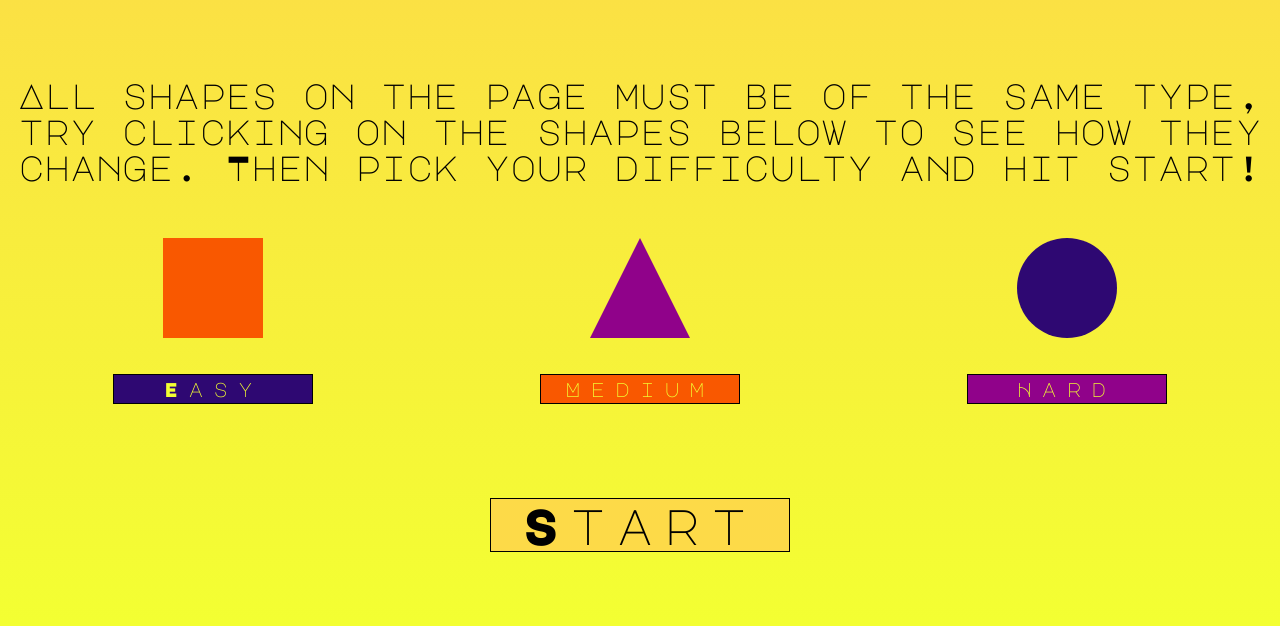
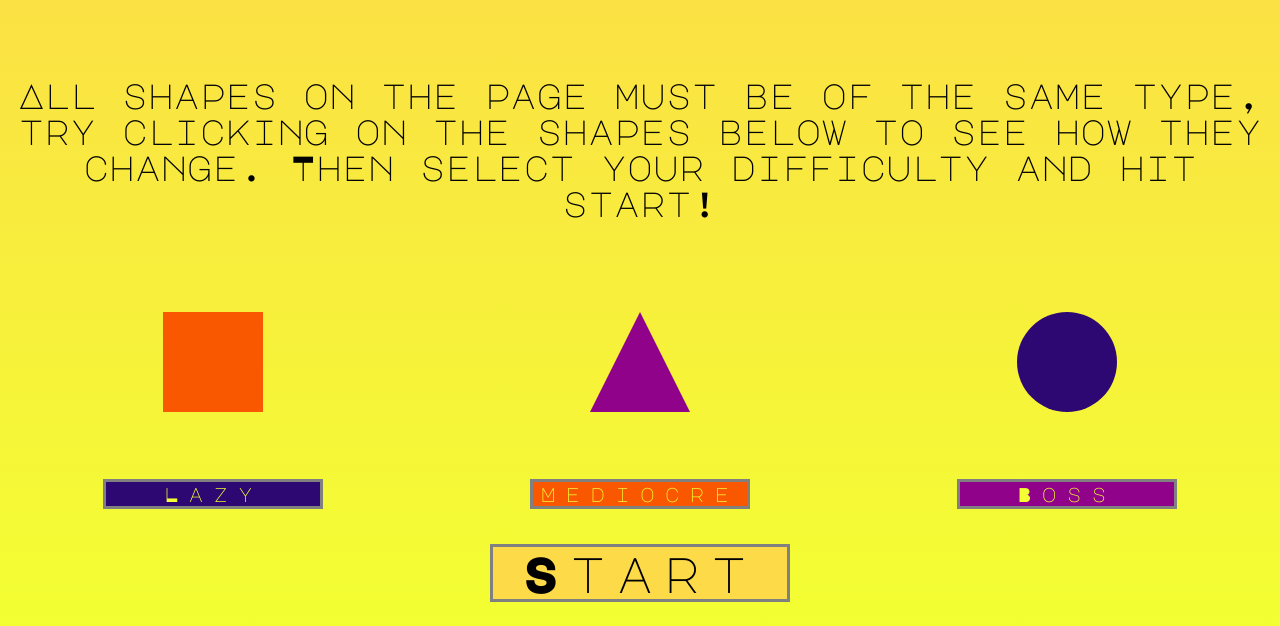
Before and after one commit to dgillen27/Project1_WDI, a plain HTML site: page index.html in a window 1280 px wide. Shown: the part 249-875 px from the top of the page. Drawn offline with Linux system fonts and the light colour scheme.

Commit message:
about to create speed changes for difficulty

```diff
--- a/index.html
+++ b/index.html
@@ -14,18 +14,18 @@
     </header>
     <main>
       <section>
-        <h2>Welcome to the game</h2>
-        <p>All shapes on the page must be of the same type, try clicking on the shapes below to see how they change. Then pick your difficulty and hit start!</p>
-        <button class="difficulty" id="easy" type="checkbox" name="difficulty" value="Easy">Easy</button>
-        <button class="difficulty" id="medium" type="checkbox" name="difficulty" value="Medium">Medium</button>
-        <button class="difficulty" id="hard" type="checkbox" name="difficulty" value="Hard">Hard</button>
+        <h2>MATCHY SHAPES</h2>
+        <p>All shapes on the page must be of the same type, try clicking on the shapes below to see how they change. Then select your difficulty and hit start!</p>
+        <button class="difficulty" id="easy" type="checkbox" name="difficulty" value="Easy">Lazy</button>
+        <button class="difficulty" id="medium" type="checkbox" name="difficulty" value="Medium">Mediocre</button>
+        <button class="difficulty" id="hard" type="checkbox" name="difficulty" value="Hard">Boss</button>
         <button class="start" type="button" name="button">Start</button>
-        <div id="starter-square" class="shape square">
+        <div class="starter-square">
 
         </div>
-        <div id="starter-triangle" class="shape triangle">
+        <div class="starter-triangle">
         </div>
-        <div id="starter-circle" class="shape circle">
+        <div class="starter-circle">
         </div>
       </section>
     </main>
--- a/script.js
+++ b/script.js
@@ -16,6 +16,10 @@ const starterTriangle = document.querySelector("#starter-triangle");
 const starterCircle = document.querySelector("#starter-circle");
 const tutorialPage = document.querySelector("section");
 let time = 30;
+let difficultyTime = 2000;
+const easyTime = 2000;
+const mediumTime = 1500;
+const hardTime = 1200;
 let difficulty = 12;
 const easyNum = 12;
 const mediumNum = 14;
@@ -24,7 +28,7 @@ const hardNum = 16;
 
 const selectDifficulty = (ev) => {
   if (ev.target === easyButton) {
-    title.innerText = "Easy Mode";
+    title.innerText = "Lazy Mode";
     difficulty = easyNum;
   } else if (ev.target === medButton) {
     title.innerText = "Mediocre Mode";
@@ -76,6 +80,7 @@ const changeShape = (ev) => {
  if (ev.target.className === "shape square"){
    ev.target.classList.add('triangle');
    ev.target.classList.remove("square");
+
  }
  else if (ev.target.className === "shape triangle") {
    ev.target.classList.add('circle');
@@ -88,6 +93,23 @@ const changeShape = (ev) => {
 }
 
 main.addEventListener('click', changeShape);
+
+const changeTutorialShape = (ev) => {
+  if (ev.target.className === "starter-square"){
+    ev.target.classList.add('starter-triangle');
+    ev.target.classList.remove("starter-square");
+  }
+  else if (ev.target.className === "starter-triangle") {
+    ev.target.classList.add('starter-circle');
+    ev.target.classList.remove('starter-triangle');
+  }
+  else if (ev.target.className === "starter-circle") {
+    ev.target.classList.add("starter-square");
+    ev.target.classList.remove("starter-circle");
+  }
+}
+
+main.addEventListener("click", changeTutorialShape)
 
 const winPage = () => {
   let highestTimeoutId = setTimeout(";");
@@ -124,9 +146,7 @@ const getRid = () => {
   }
 
 const resetGame = () => {
-  body.appendChild(tutorialPage);
-  main.remove();
-  getRid();
+  location.reload();
 }
 
 const resetButton = () => {
--- a/style.css
+++ b/style.css
@@ -40,7 +40,7 @@ section {
   margin: 0 auto;
   display: grid;
   grid-template-columns: 1fr 1fr 1fr;
-  grid-template-rows: 1fr 1fr 2fr 1fr 3fr;
+  grid-template-rows: 1fr 1fr 4fr 1fr 2fr;
   align-items: center;
   justify-items: center;
 }
@@ -68,11 +68,11 @@ button {
   grid-row-start: 5;
   -webkit-appearance: none;
   background: #fdda48;
-  border: solid black 1px;
+  border: solid grey  3px;
 }
 
 .difficulty {
-  width: 200px;
+  width: 220px;
   height: 30px;
   font-size: 20px;
   grid-row-start: 4;
@@ -103,19 +103,31 @@ div {
   justify-self: center;
 }
 
-#starter-square {
+.starter-square {
   position: relative;
   grid-row-start: 3;
+  background: #f95800;
+  cursor: pointer;
 }
 
-#starter-circle {
+.starter-circle {
   position: relative;
   grid-row-start: 3;
+  border-radius: 50%;
+  background: #2e0872;
+  cursor: pointer;
 }
 
-#starter-triangle {
+.starter-triangle {
   position: relative;
   grid-row-start: 3;
+  width: 0;
+  height: 0;
+  border-left: 50px solid transparent;
+  border-right:50px solid transparent;
+  border-bottom: 100px solid #90028a;
+  cursor: pointer;
+  background: transparent;
 }
 
 .shape {
@@ -124,22 +136,10 @@ div {
 
 .square {
   background: #f95800;
-  transition: bottom 2s, left 2s;
+  transition: 1.5s;
   transition-timing-function: linear;
   cursor: pointer;
 }
-
-/* .square:hover {
-  width: 0;
-  height: 0;
-  border-left: 50px solid transparent;
-  border-right:50px solid transparent;
-  border-bottom: 100px solid #90028a;
-  background: transparent;
-  transition-property: all;
-  transition-duration: 1s, 3s;
-  transition-timing-function: linear;
-} */
 
 .triangle {
   width: 0;
@@ -148,35 +148,18 @@ div {
   border-right:50px solid transparent;
   border-bottom: 100px solid #90028a;
   background: transparent;
-  transition: bottom 2s, left 2s;
+  transition: 1.5s;
   transition-timing-function: linear;
   cursor: pointer;
 }
 
-/* .triangle:hover {
-  border-color: #2e0872;
-  background: #2e0872;
-  border-radius: 50%;
-  transition-property: all;
-  transition-duration: 1s, 3s;
-  transition-timing-function: linear;
-} */
-
 .circle {
   border-radius: 50%;
   background: #2e0872;
-  transition: bottom 2s, left 2s;
+  transition: 1.5s;
   transition-timing-function: linear;
   cursor: pointer;
 }
-
-/* .circle:hover {
-  background: #f95800;
-  border-radius: 0%;
-  transition-property: all;
-  transition-duration: 1s, 3s;
-  transition-timing-function: linear;
-} */
 
 h3 {
   font-size: 100px;
```
